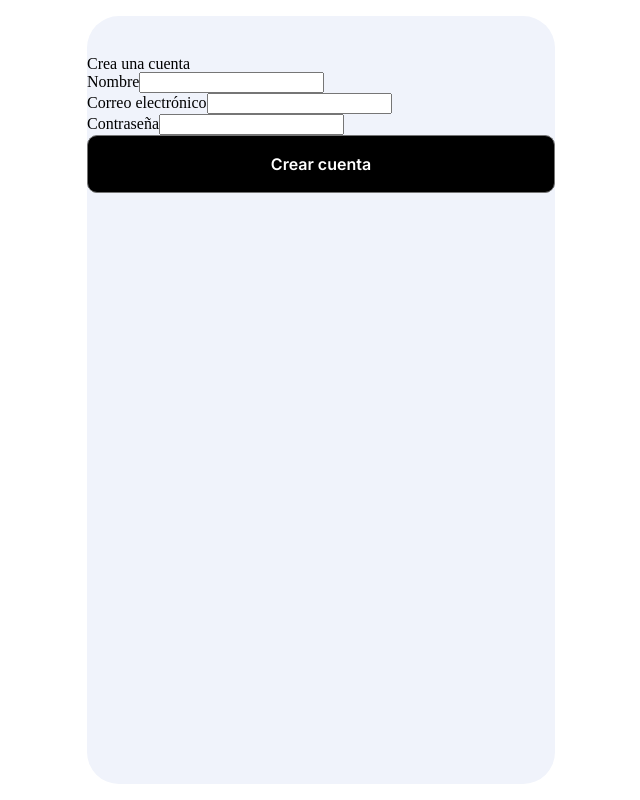
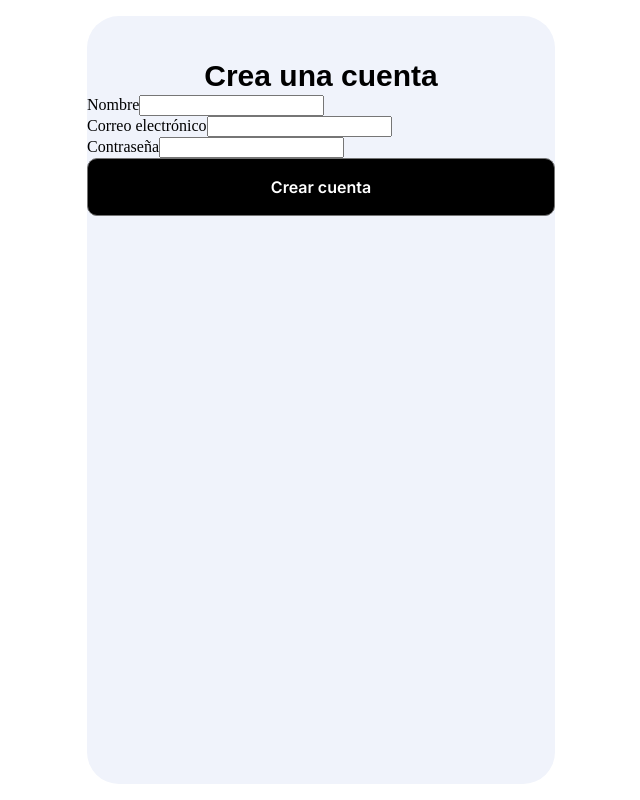
Before and after one commit to aegisnull/adicare, a React (Vite) app in the folder frontend/: page /registrarse in a window 1280 px wide. Shown: the whole page, without its empty margins (319-959 px from the left). Built offline with nearby package versions, Linux system fonts and the light colour scheme.

Commit message:
style: adjust title styling

```diff
--- a/frontend/src/components/Register/Register.scss
+++ b/frontend/src/components/Register/Register.scss
@@ -11,6 +11,11 @@
   }
 
   &__title {
+    font-weight: 700;
+    font-size: 30px;
+    font-family: Poppins, sans-serif;
+    line-height: 39px;
+    text-align: center;
   }
 
   &__form {
```
